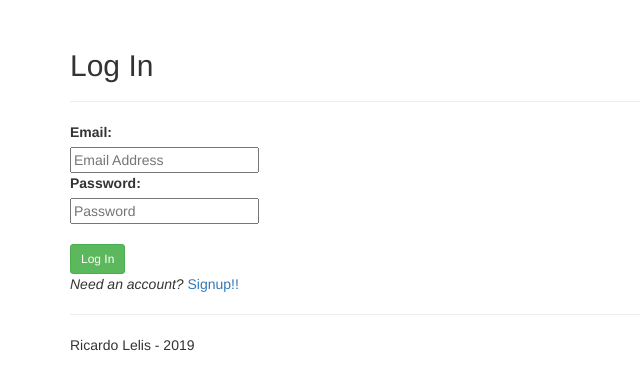
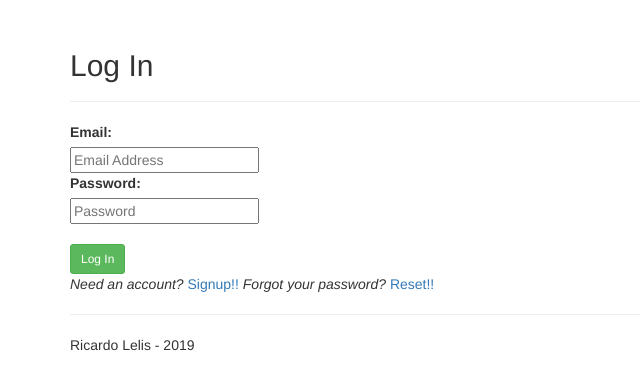
Before and after one commit to RicardoLelis/ffr_new, a Flask app: page /login in a window 1280 px wide. Shown: the part 51-441 px from the top of the page, without its empty margins (0-640 px from the left). Run offline with Flask 2, Linux system fonts and the light colour scheme; some libraries are stand-ins or nearby versions.

Commit message:
Added password reset via email link

```diff
--- a/project/templates/login.html
+++ b/project/templates/login.html
@@ -16,6 +16,7 @@
         <button class="btn btn-sm btn-success" type="submit">Log In</button>
     </form>
     <em>Need an account? </em><a href="/register">Signup!!</a>
+    <em>Forgot your password? </em><a href="/reset">Reset!!</a>
 </div>
 
 {% endblock %}
--- a/project/users/forms.py
+++ b/project/users/forms.py
@@ -11,5 +11,12 @@ class RegistrationForm(Form):
     confirm = PasswordField('Repeat Password', validators=[DataRequired(), EqualTo('password')])
 
 class LoginForm(Form):
-    email = StringField('Email',  validators=[DataRequired(), Email(), Length(min=6, max=40)])
+    email = StringField('Email', validators=[DataRequired(), Email(), Length(min=6, max=40)])
     password = PasswordField('Password', validators=[DataRequired()])
+
+
+class PasswordForm(Form):
+    password = PasswordField('Password', validators=[DataRequired(), Length(min=6, max=40)])
+
+class EmailForm(Form):
+    email = StringField('Email', validators=[DataRequired(), Email(), Length(min=6, max=40)])
--- a/project/users/views.py
+++ b/project/users/views.py
@@ -8,7 +8,7 @@ from threading import Thread
 from flask import render_template, Blueprint, request, redirect, url_for, flash
 from project import app, db, mail
 from project.models import User
-from .forms import RegistrationForm, LoginForm
+from .forms import RegistrationForm, LoginForm, EmailForm, PasswordForm
 from sqlalchemy.exc import IntegrityError
 from flask_login import login_user, current_user, login_required, logout_user
 from flask_mail import Message
@@ -29,9 +29,8 @@ def send_async_email(msg):
     with app.app_context():
         mail.send(msg)
 
-def send_email(subject, recipients, text_body, html_body):
+def send_email(subject, recipients, html_body):
     msg = Message(subject, recipients=recipients)
-    msg.body = text_body
     msg.html = html_body
     thr = Thread(target=send_async_email, args = [msg])
     thr.start()
@@ -48,7 +47,22 @@ def send_confirmation_email(user_email):
         'email_confirmation.html',
         confirm_url=confirm_url)
 
-    send_email('Confirm Your Email Address', [user_email], '',html)
+    send_email('Confirm Your Email Address', [user_email], html)
+
+def send_password_reset_email(user_email):
+    password_reset_serializer = URLSafeTimedSerializer(app.config['SECRET_KEY'])
+
+    password_reset_url = url_for(
+        'users.reset_with_token',
+        token = password_reset_serializer.dumps(user_email, salt='password-reset-salt'),
+        _external=True)
+
+    html = render_template(
+        'email_password_reset.html',
+        password_reset_url=password_reset_url)
+
+    send_email('Password Reset Requested', [user_email], html)
+
 
 ################
 #### routes ####
@@ -122,6 +136,52 @@ def confirm_email(token):
         user.email_confirmed_on = datetime.now()
         db.session.add(user)
         db.session.commit()
-        flash('Thank you for confirming your email address!')
+        flash('Thank you for confirming your email address!', 'success')
 
     return redirect(url_for('recipes.index'))
+
+@users_blueprint.route('/reset', methods=["GET", "POST"])
+def reset():
+    form = EmailForm()
+    if form.validate_on_submit():
+        try:
+            user = User.query.filter_by(email=form.email.data).first_or_404()
+        except:
+            flash('Invalid email address!', 'error')
+            return render_template('password_reset_email.html', form=form)
+
+        if user.email_confirmed:
+            send_password_reset_email(user.email)
+            flash('Please check your email for a password reset link.', 'success')
+        else:
+            flash('Your email address must be confirmed before attempting a password reset.', 'error')
+        return redirect(url_for('users.login'))
+
+    return render_template('password_reset_email.html', form=form)
+
+
+@users_blueprint.route('/reset/<token>', methods=["GET", "POST"])
+def reset_with_token(token):
+    try:
+        password_reset_serializer = URLSafeTimedSerializer(app.config['SECRET_KEY'])
+        email = password_reset_serializer.loads(token, salt='password-reset-salt', max_age=3600)
+    except:
+        flash('The password reset link is invalid or has expired.', 'error')
+        return redirect(url_for('users.login'))
+
+    form = PasswordForm()
+
+    if form.validate_on_submit():
+        try:
+            user = User.query.filter_by(email=email).first_or_404()
+        except:
+            flash('Invalid email address!', 'error')
+            return redirect(url_for('users.login'))
+
+        user.password = form.password.data
+        db.session.add(user)
+        db.session.commit()
+        flash('Your password has been updated!', 'success')
+        return redirect(url_for('users.login'))
+
+    return render_template('reset_password_with_token.html', form=form, token=token)
```
Also changed, not shown: project/templates/email_password_reset.html (added, +13 -0 lines), project/templates/password_reset_email.html (added, +19 -0 lines), project/templates/reset_password_with_token.html (added, +19 -0 lines).
